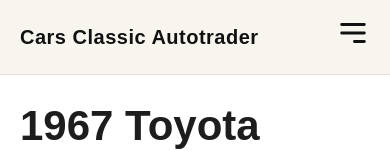
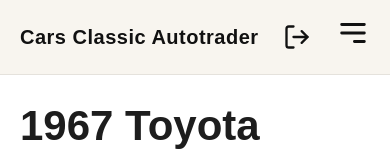
Before and after one commit to ravipotnuru1/carzone, a React (Vite) app: page /cars/1 in a window 390 px wide. Shown: the top 151 px of the page. Built offline with nearby package versions, Linux system fonts and the light colour scheme.

Commit message:
auth page added

```diff
--- a/src/components/layout/Navbar.css
+++ b/src/components/layout/Navbar.css
@@ -119,8 +119,6 @@
   background: #b67a1e;
 }
 
-/* Updated Logout Icon */
-
 .logout-icon {
   color: #111;
   font-size: 32px;
@@ -223,7 +221,26 @@
     line-height: 1.3;
   }
 
+  /* Mobile Right Section */
+
   .navbar-actions {
+    display: flex;
+    align-items: center;
+    gap: 10px;
+  }
+
+  .phone {
     display: none;
   }
+
+  .login-btn-nav {
+    display: none;
+  }
+
+  .logout-icon {
+    display: flex;
+    align-items: center;
+    justify-content: center;
+    font-size: 28px;
+  }
 }
```
